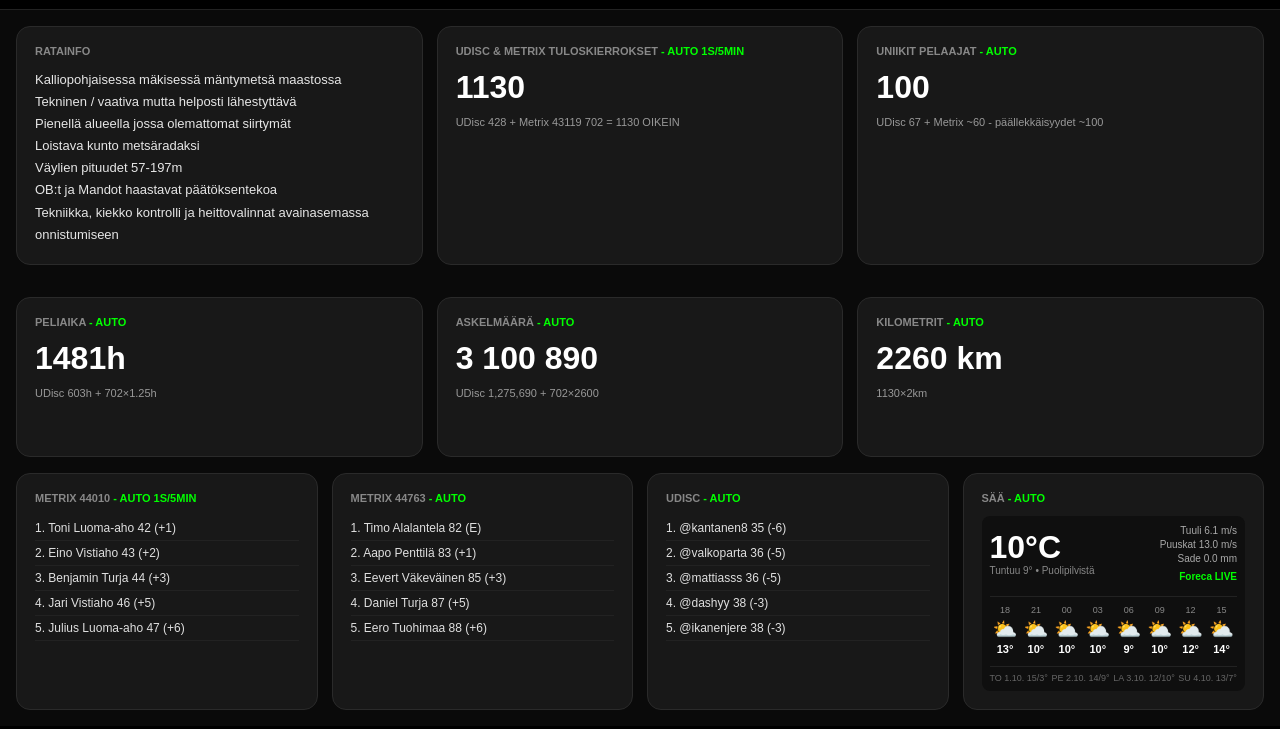
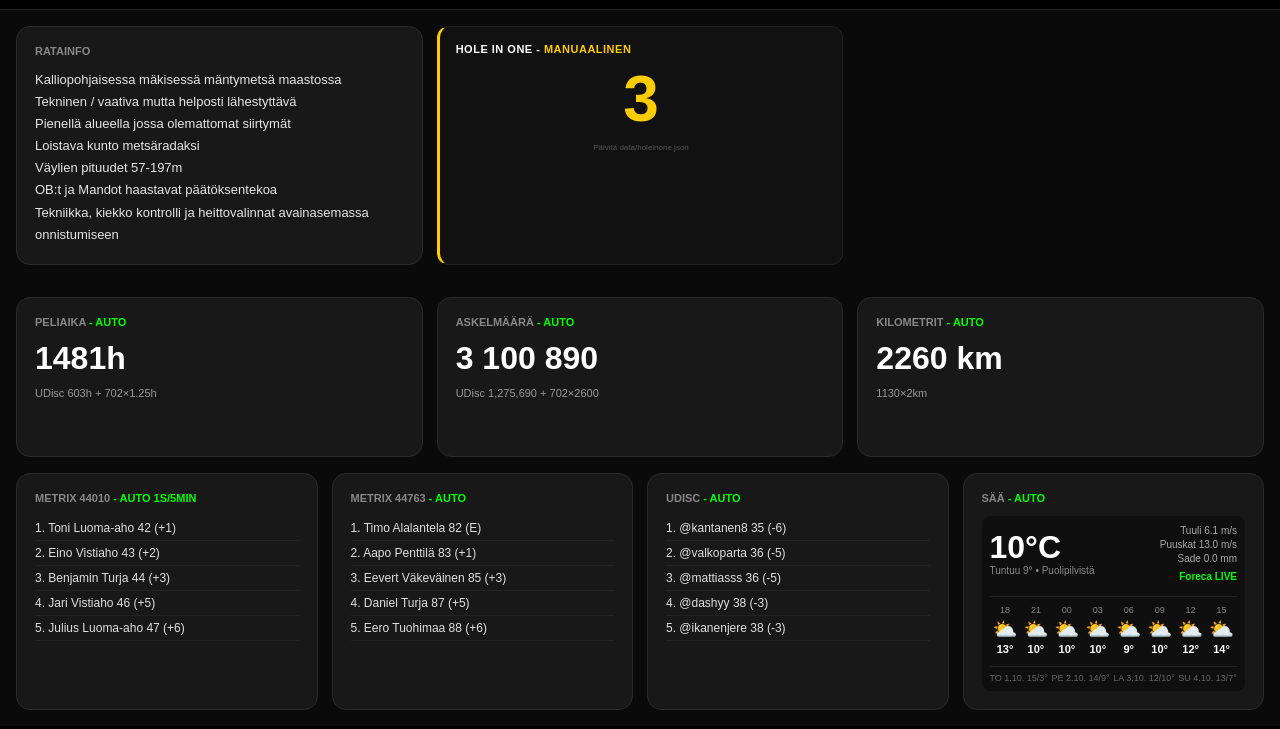
Before and after one commit to luomaahonfrisbeegolfrata-gif/luoma-aho-stats, a plain HTML site: page index.html in a window 1280 px wide. Shown: the part 65-794 px from the top of the page. Drawn offline with Linux system fonts and the light colour scheme.

Commit message:
Update index.html

```diff
--- a/index.html
+++ b/index.html
@@ -30,8 +30,12 @@
 </div></div>
 <div class="grid">
 <div class="card"><h3>RATAINFO</h3><div class="small ratainfo-text">Kalliopohjaisessa mäkisessä mäntymetsä maastossa<br>Tekninen / vaativa mutta helposti lähestyttävä<br>Pienellä alueella jossa olemattomat siirtymät<br>Loistava kunto metsäradaksi<br>Väylien pituudet 57-197m<br>OB:t ja Mandot haastavat päätöksentekoa<br>Tekniikka, kiekko kontrolli ja heittovalinnat avainasemassa onnistumiseen</div></div>
-<div class="card"><h3>UDISC & METRIX TULOSKIERROKSET <span class="auto">- AUTO 1s/5MIN</span></h3><div class="big" id="live-kierrokset">1130</div><div class="small">UDisc 428 + Metrix 43119 702 = 1130 OIKEIN</div></div>
-<div class="card"><h3>UNIIKIT PELAAJAT <span class="auto">- AUTO</span></h3><div class="big" id="live-pelaajat">100</div><div class="small">UDisc 67 + Metrix ~60 - päällekkäisyydet ~100</div></div>
+<div class="card" id="uniikit-pelaajat-card" style="background:#111; border:1px solid #222; border-radius:12px; padding:16px; min-height:180px; border-left:3px solid #ffcc00;">
+<div style="font-size:11px; font-weight:800; color:#fff; letter-spacing:0.5px;">HOLE IN ONE - <span style="color:#ffcc00;">MANUAALINEN</span></div>
+<div id="hio-count" style="font-size:64px; font-weight:900; color:#ffcc00; line-height:1; margin:12px 0; text-align:center;">3</div>
+<div id="hio-list" style="font-size:11px; color:#aaa; line-height:1.6; text-align:center;">
+</div>
+<div style="font-size:8px; color:#555; margin-top:12px; text-align:center;">Päivitä data/holeinone.json</div></div>
 </div>
 <div class="grid"><div class="card"><h3>PELIAIKA <span class="auto">- AUTO</span></h3><div class="big" id="live-aika">1481h</div><div class="small">UDisc 603h + 702×1.25h</div></div><div class="card"><h3>ASKELMÄÄRÄ <span class="auto">- AUTO</span></h3><div class="big" id="live-askeleet">3,100,890</div><div class="small">UDisc 1,275,690 + 702×2600</div></div><div class="card"><h3>KILOMETRIT <span class="auto">- AUTO</span></h3><div class="big" id="live-km">2260 km</div><div class="small">1130×2km</div></div></div>
 <div class="grid-4"><div class="card"><h3>METRIX 44010 <span class="auto">- AUTO 1s/5MIN</span></h3><ul class="list" id="top5-44010"><li>Ladataan...</li></ul></div><div class="card"><h3>METRIX 44763 <span class="auto">- AUTO</span></h3><ul class="list" id="top5-44763"><li>Ladataan...</li></ul></div><div class="card"><h3>UDISC <span class="auto">- AUTO</span></h3><ul class="list" id="top5-udisc"><li>Ladataan...</li></ul></div><div class="card"><h3>SÄÄ <span class="auto">- AUTO</span></h3><div id="saa-content"><div class="big">12°C</div><div class="small">Ladataan...</div></div></div></div>
```
